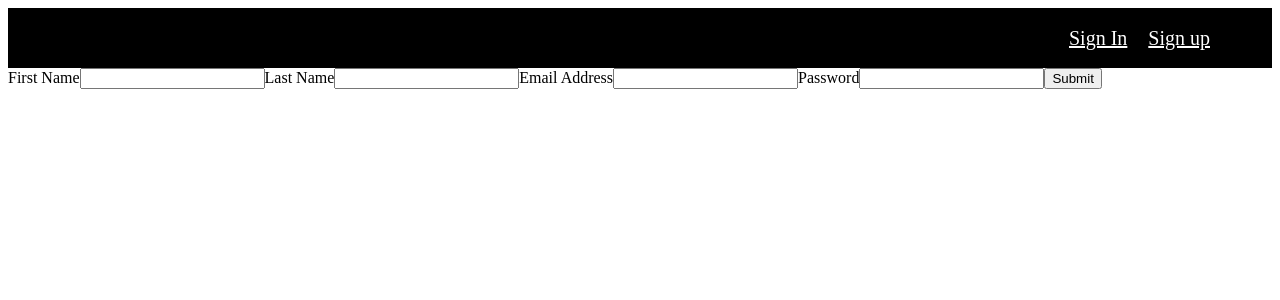
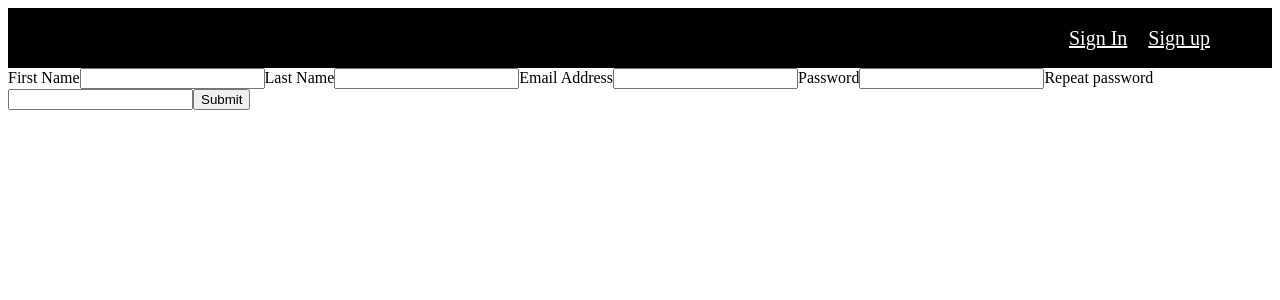
Before and after one commit to astaniano/web_store_front, a React (Create React App) app: page /signup in a window 1280 px wide. Shown: the top 300 px of the page. Built offline with nearby package versions, Linux system fonts and the light colour scheme.

Commit message:
password confirm is added

```diff
--- a/src/components/Signup/Signup.tsx
+++ b/src/components/Signup/Signup.tsx
@@ -16,7 +16,7 @@ const SignupForm = () => {
             last_name: '',
             email: '',
             password: '',
-            // passwordConfirm: '',
+            password_confirm: '',
         },
         validationSchema: Yup.object({
             first_name: Yup.string()
@@ -32,6 +32,13 @@ const SignupForm = () => {
                 .required('No password provided.')
                 .min(8, 'Password is too short - should be 8 chars minimum.')
                 .matches(/[a-zA-Z]/, 'Password can only contain Latin letters.'),
+            password_confirm: Yup.string().when("password", {
+                is: (val: string | any[]) => (val && val.length > 0),
+                then: Yup.string().oneOf(
+                    [Yup.ref("password")],
+                    "Password does not match"
+                )
+            })
         }),
         onSubmit: async (values) => {
             // await authAPI.signUp(values);
@@ -81,14 +88,17 @@ const SignupForm = () => {
                 <div>{formik.errors.password}</div>
             ) : null}
 
-            {/*<label htmlFor="email">Confirm password</label>*/}
-            {/*<input*/}
-            {/*    id="passwordConfirm"*/}
-            {/*    name="passwordConfirm"*/}
-            {/*    type="password"*/}
-            {/*    onChange={formik.handleChange}*/}
-            {/*    value={formik.values.passwordConfirm}*/}
-            {/*/>*/}
+            <label htmlFor="email">Repeat password</label>
+            <input
+                id="password_confirm"
+                name="password_confirm"
+                type="password"
+                onChange={formik.handleChange}
+                value={formik.values.password_confirm}
+            />
+            {formik.touched.password_confirm && formik.errors.password_confirm ? (
+                <div>{formik.errors.password_confirm}</div>
+            ) : null}
 
             <button type="submit">Submit</button>
         </form>
```
